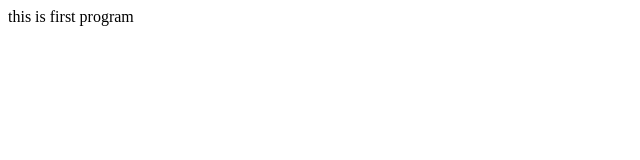
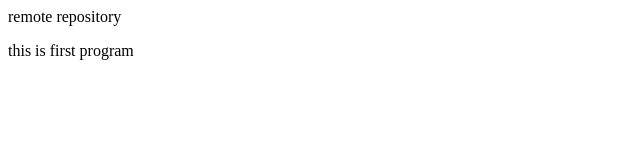
Before and after one commit to kudelliSRILAKSHMI/webtechnology, a plain HTML site: page index.html in a window 1280 px wide. Shown: the whole page, without its empty margins (0-640 px from the left). Drawn offline with Linux system fonts and the light colour scheme.

Commit message:
Update index.html

```diff
--- a/index.html
+++ b/index.html
@@ -1,5 +1,6 @@
 <html>
     <body>
+        <h> remote repository </h>
         <p>
             this is first program
         </p>
```
